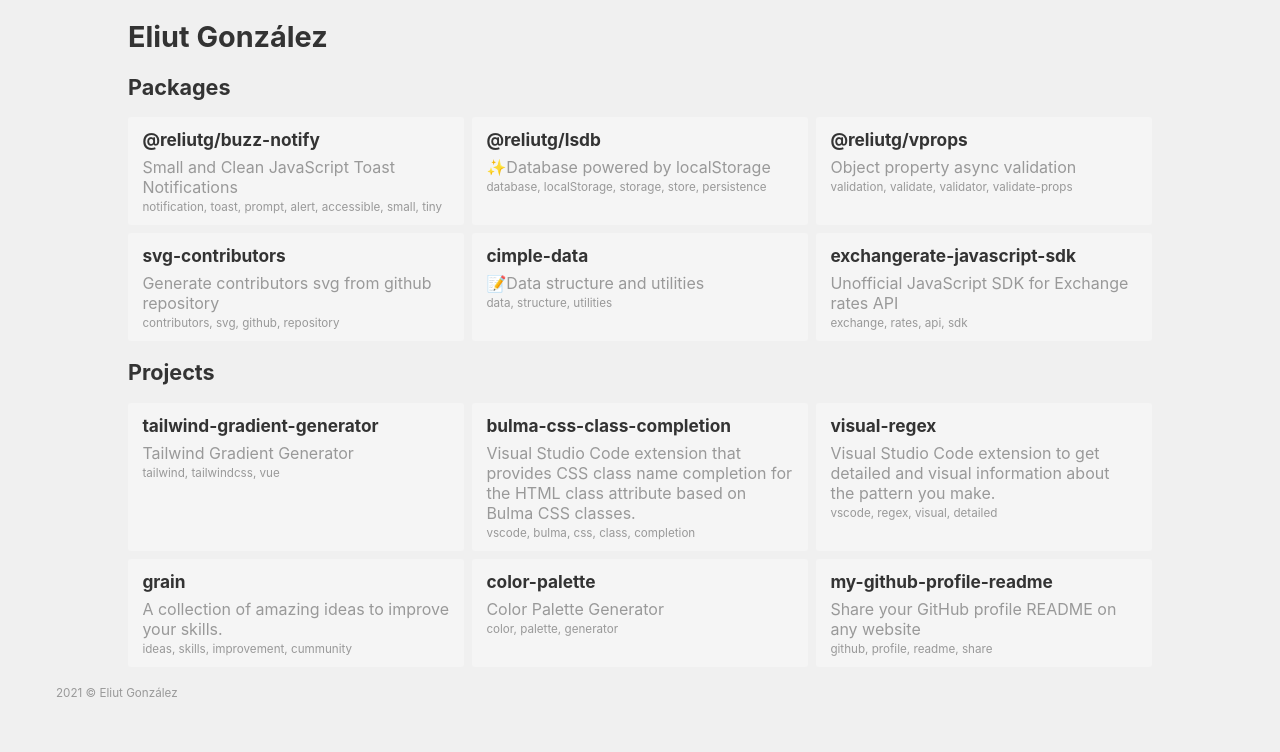
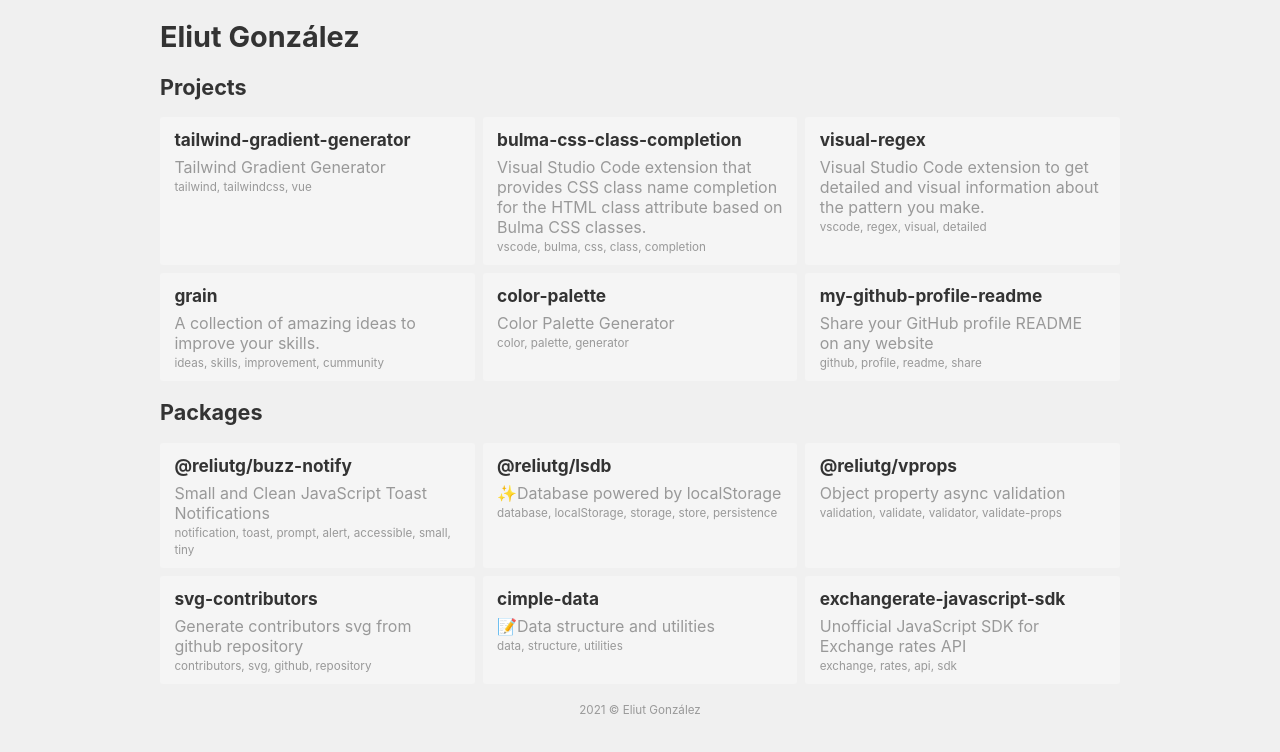
Before and after one commit to eliutdev/eliut.space, a Nuxt app: page / in a window 1280 px wide. Shown: the top 752 px of the page. Built offline with nearby package versions, Linux system fonts and the light colour scheme.

Commit message:
fix: footer align

```diff
--- a/app.vue
+++ b/app.vue
@@ -1,6 +1,17 @@
 <template>
   <main>
     <h1>Eliut González</h1>
+    <section>
+      <h2>Projects</h2>
+      <div class="projects-list">
+        <Card
+          v-for="pjt in projects"
+          :key="pjt.name"
+          v-bind="pjt"
+          type="project"
+        />
+      </div>
+    </section>
     <section>
       <h2>Packages</h2>
       <div class="packages-list">
@@ -9,17 +20,6 @@
           :key="pckg.name"
           v-bind="pckg"
           type="package"
-        />
-      </div>
-    </section>
-    <section>
-      <h2>Projects</h2>
-      <div class="projects-list">
-        <Card
-          v-for="pjt in projects"
-          :key="pjt.name"
-          v-bind="pjt"
-          type="project"
         />
       </div>
     </section>
@@ -126,6 +126,10 @@ export default {
 </script>
 
 <style>
+* {
+  box-sizing: border-box;
+}
+
 :root {
   --color: #333;
   --color-muted: #999;
@@ -188,8 +192,13 @@ footer {
 }
 
 .footer {
-  margin: 1rem;
+  margin-top: 1rem;
   font-size: 0.875rem;
+  text-align: center;
+}
+
+.footer p {
+  margin: auto;
 }
 
 .footer a {
```
